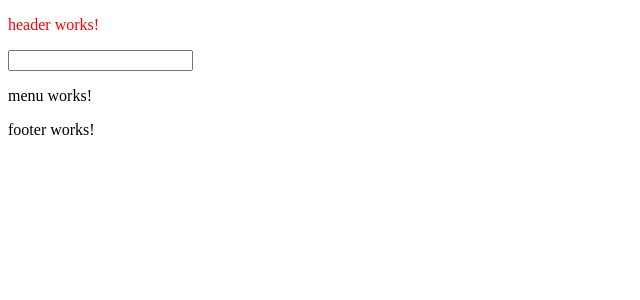
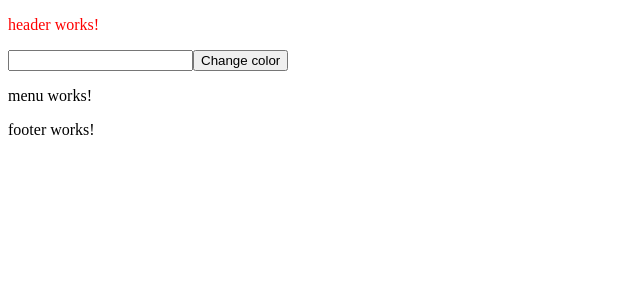
Before and after one commit to KVeronika/angular2, an Angular app in the folder my-app/: page / in a window 1280 px wide. Shown: the top 300 px of the page, without its empty margins (0-640 px from the left). Built offline with nearby package versions, Linux system fonts and the light colour scheme.

Commit message:
elements references lesson

```diff
--- a/my-app/src/app/header/header.component.html
+++ b/my-app/src/app/header/header.component.html
@@ -2,5 +2,6 @@
   header works!
 </p>
 
-<input type="text" (input)="changeColor($event.target.value)"
-(keydown.control.enter)="changeColor('green')">
+<input type="text" #colorElement>
+
+<button (click)="changeColor(colorElement.value)">Change color</button>
```
